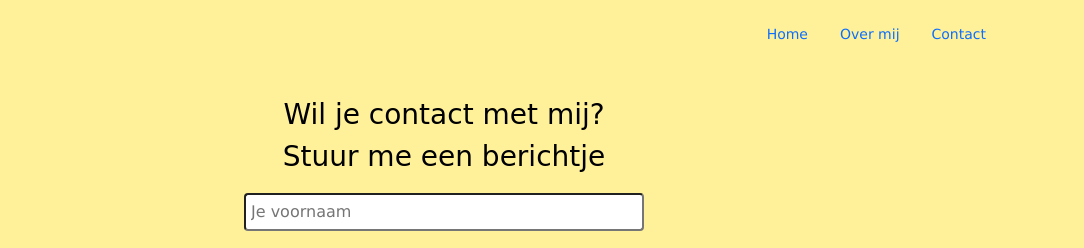
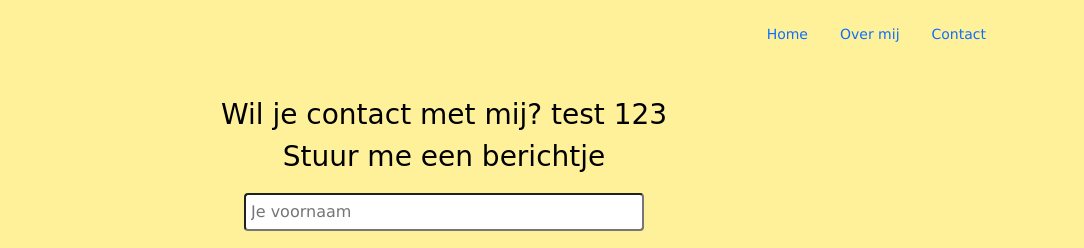
Before and after one commit to yvonnevergouwe/frontend-les22, a plain HTML site: page MickeyMouse-boot/html/contact.html in a window 1280 px wide. Shown: the top 248 px of the page, 196-1280 px from the left. Drawn offline with nearby package versions, Linux system fonts and the light colour scheme.

Commit message:
Update contact.html

```diff
--- a/MickeyMouse-boot/html/contact.html
+++ b/MickeyMouse-boot/html/contact.html
@@ -28,7 +28,7 @@
       </header>
     <div class="bod">
       <br><br>
-    <h3>Wil je contact met mij?</h3>
+    <h3>Wil je contact met mij? test 123</h3>
     <h3>Stuur me een berichtje</h3>
     <form>
       <input type="text" placeholder="Je voornaam">
```
